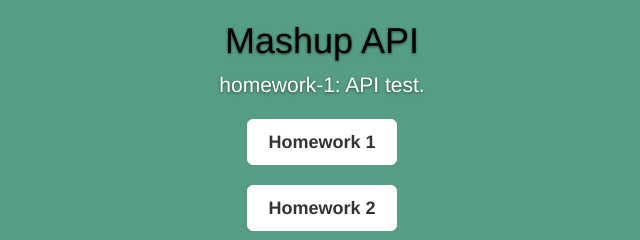
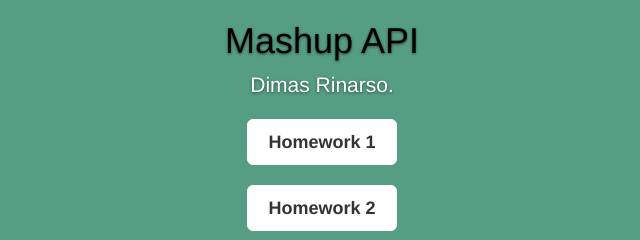
Before and after one commit to dimbi/mashupAPI, a plain HTML site: page index.html in a window 1280 px wide. Shown: the part 274-514 px from the top of the page, 318-958 px from the left. Drawn offline with nearby package versions, Linux system fonts and the light colour scheme; files whose address does not match are found by name.

Commit message:
minor updates

```diff
--- a/index.html
+++ b/index.html
@@ -26,7 +26,7 @@
         <div class="cover-container">
           <div class="inner cover">
             <h1 class="cover-heading"><font color="black">Mashup API</font></h1>
-            <p class="lead">homework-1: API test.</p>
+            <p class="lead">Dimas Rinarso.</p>
             <p class="lead">
               <a href="home.html" class="btn btn-lg btn-default">Homework 1</a>
             </p>
```
